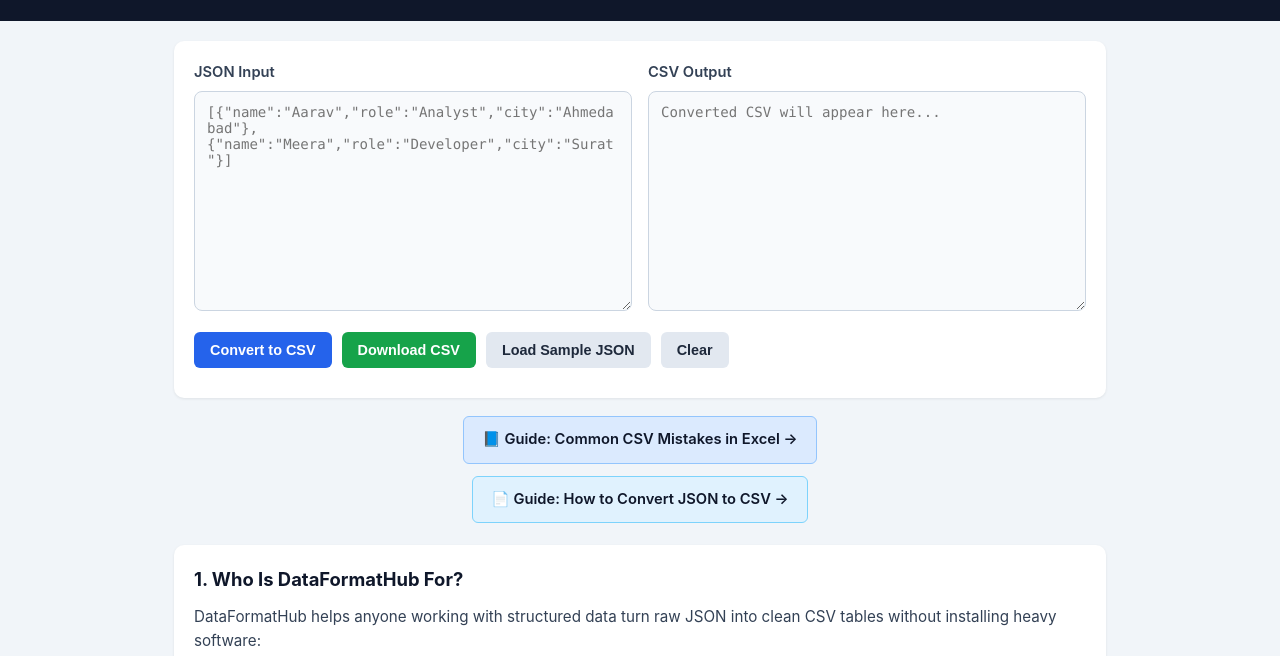
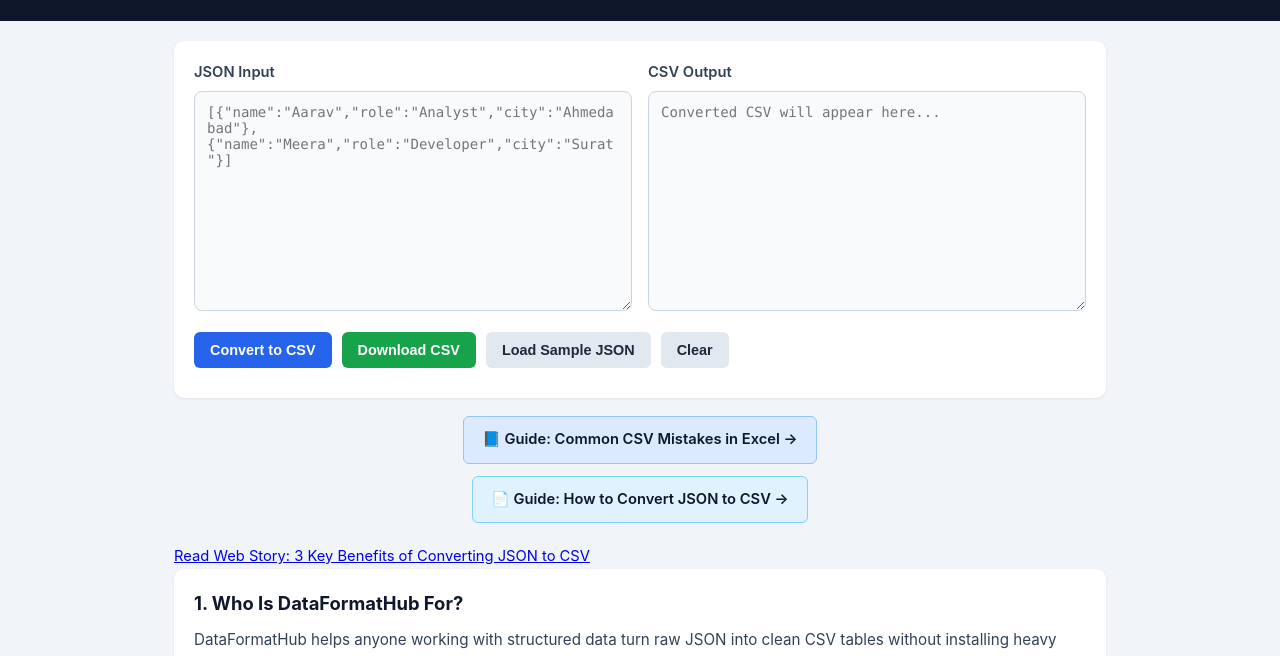
Before and after one commit to dataformathub/dataformathub, a plain HTML site: page index.html in a window 1280 px wide. Shown: the part 102-758 px from the top of the page. Drawn offline with Linux system fonts and the light colour scheme.

Commit message:
Add link to web story about JSON to CSV benefits

```diff
--- a/index.html
+++ b/index.html
@@ -212,6 +212,11 @@
       <a class="guide-btn-1" href="guide.html">📘 Guide: Common CSV Mistakes in Excel →</a>
       <a class="guide-btn-2" href="json-to-csv-guide.html">📄 Guide: How to Convert JSON to CSV →</a>
     </div>
+    <p style="margin-top: 10px; font-size: 0.92rem;">
+  <a href="https://dataformathub.github.io/json-to-csv-benefits-story.html">
+    Read Web Story: 3 Key Benefits of Converting JSON to CSV
+  </a>
+</p>
 
     <!-- Who Is This Site For -->
     <section class="info-section">
```
